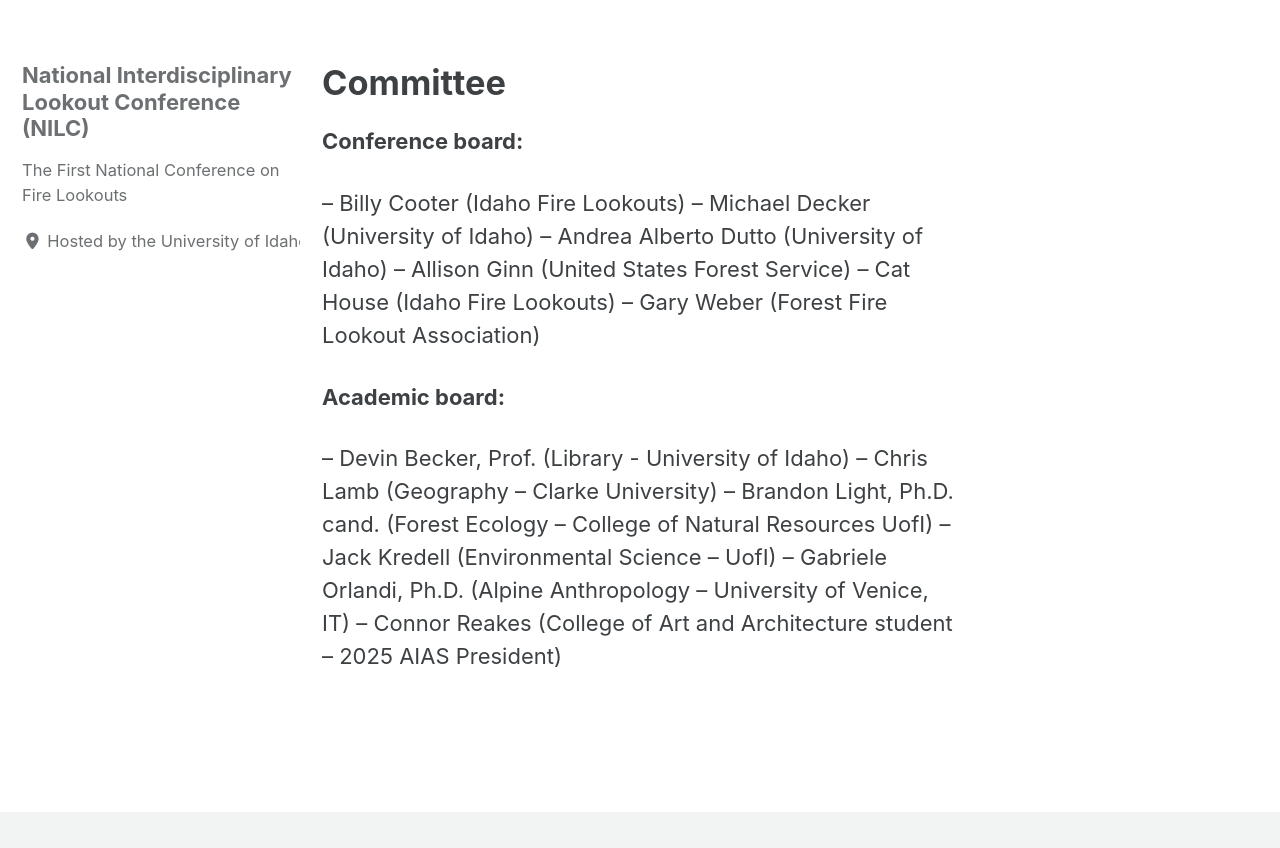
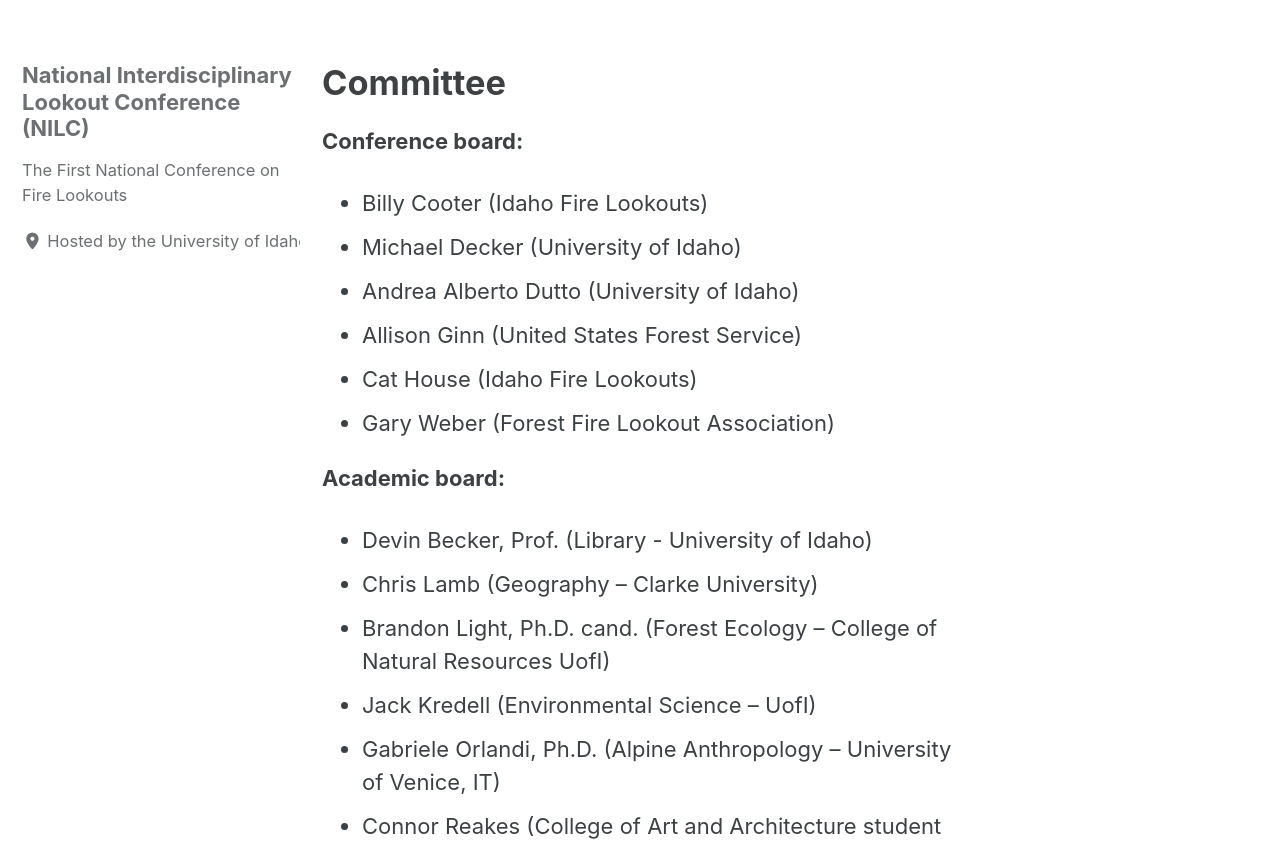
Before and after one commit to lookoutconference/lookoutconference.github.io, a Jekyll site: the page built from pages/board.md, in a window 1280 px wide and 1400 px high, cut to the strip 383-1231 px from the top of the window. Built offline with Jekyll 4.4.1, drawn with Linux system fonts in a browser that asks for light colours; cached includes are drawn as plain includes; comment, search, counter and statistics services are not loaded; our own code applies the rules of GitHub Pages for plain Markdown files; some of the changed text lies outside the part shown.

Commit message:
updated bulelt p

```diff
--- a/pages/board.md
+++ b/pages/board.md
@@ -13,20 +13,20 @@
 
 **Conference board:**
 
-– Billy Cooter (Idaho Fire Lookouts)
-– Michael Decker (University of Idaho)
-– Andrea Alberto Dutto (University of Idaho)
-– Allison Ginn (United States Forest Service)
-– Cat House (Idaho Fire Lookouts)
-– Gary Weber (Forest Fire Lookout Association)
+* Billy Cooter (Idaho Fire Lookouts)
+* Michael Decker (University of Idaho)
+* Andrea Alberto Dutto (University of Idaho)
+* Allison Ginn (United States Forest Service)
+* Cat House (Idaho Fire Lookouts)
+* Gary Weber (Forest Fire Lookout Association)
 
 
 
 **Academic board:**
 
-– Devin Becker, Prof. (Library - University of Idaho)
-– Chris Lamb (Geography – Clarke University)
-– Brandon Light, Ph.D. cand. (Forest Ecology – College of Natural Resources UofI)
-– Jack Kredell (Environmental Science – UofI)
-– Gabriele Orlandi, Ph.D. (Alpine Anthropology – University of Venice, IT)
-– Connor Reakes (College of Art and Architecture student – 2025 AIAS President)
+* Devin Becker, Prof. (Library - University of Idaho)
+* Chris Lamb (Geography – Clarke University)
+* Brandon Light, Ph.D. cand. (Forest Ecology – College of Natural Resources UofI)
+* Jack Kredell (Environmental Science – UofI)
+* Gabriele Orlandi, Ph.D. (Alpine Anthropology – University of Venice, IT)
+* Connor Reakes (College of Art and Architecture student – 2025 AIAS President)
```
Also changed, not shown: pages/about.md (+2 -2 lines).
